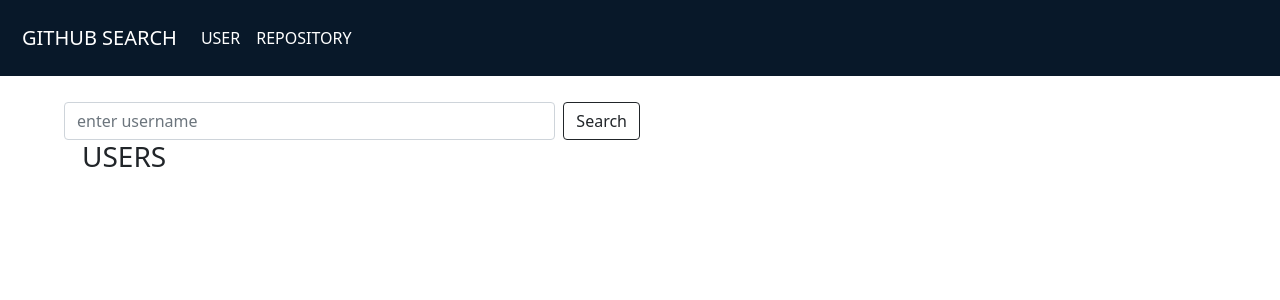
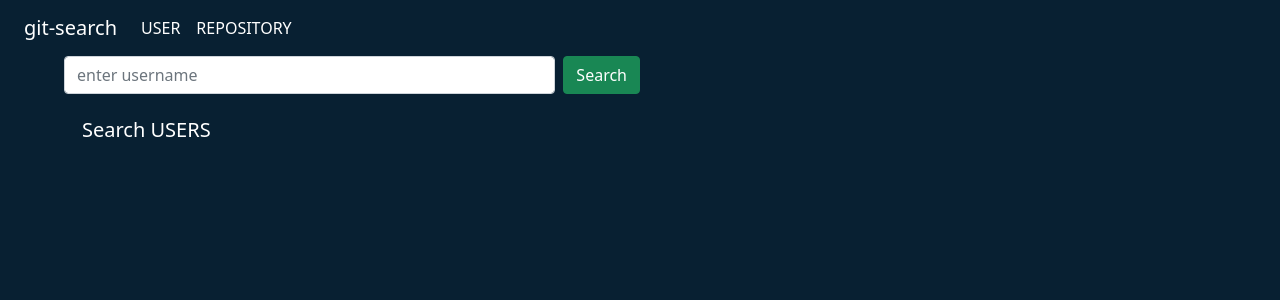
Before and after one commit to Martin023/git-search, an Angular app: page /user in a window 1280 px wide. Shown: the top 300 px of the page. Built offline with nearby package versions, Linux system fonts and the light colour scheme.

Commit message:
This commit will add navigation routes

```diff
--- a/src/app/app.module.ts
+++ b/src/app/app.module.ts
@@ -9,13 +9,15 @@
 import { UserComponent } from './user/user.component';
 import { NavBarComponent } from './nav-bar/nav-bar.component';
 import { RepositorySearchComponent } from './repository-search/repository-search.component';
+import { LandigPageComponent } from './landig-page/landig-page.component';
 
 @NgModule({
   declarations: [
     AppComponent,
     UserComponent,
     NavBarComponent,
-    RepositorySearchComponent
+    RepositorySearchComponent,
+    LandigPageComponent
   ],
   imports: [
     BrowserModule,
--- /dev/null
+++ b/src/app/landig-page/landig-page.component.css
@@ -0,0 +1,69 @@
+*{
+    background: #082032;
+    color:white;
+}
+.all-items{
+    height: 92vh;
+}
+
+span.appearance{
+    color:rgba(0,255,0,0.75);
+}
+h4{
+    padding: 5%;
+    white-space:nowrap;
+    overflow:hidden;
+    /* border-right: solid 3px rgba(0,255,0,0.75); */
+    animation :animated-text 4s steps(29,end) 1s 1 normal both;
+    /* animated-cursor 600ms steps(29,end) infinite; */
+
+}
+h6{
+   text-align: center;
+   color:rgba(0,255,0,0.75);
+}
+/* text animation */
+
+@keyframes animated-text{
+    0% {
+        width:0;
+    }
+    to {
+        width:470px;
+    }
+}
+/* @keyframes animated-cursor{
+    from {
+        border-right-color: rgba(0,255,0,0.75);
+    }
+    to{
+        border-right-color: transparent;
+    }
+} */
+
+h4 span{
+    color:rgba(0,255,0,0.75)
+}
+
+#question{
+    color:rgba(0,255,0,0.75);
+    font-size: large;
+    display: flex;
+    justify-content: center;
+}
+
+#indent{
+    padding-left: 50px;
+}
+
+#indentLink{
+  padding-left: 50px;
+}
+
+#indentLink a:hover{
+    color: rgba(0,255,0,0.75);
+}
+.landingPageText p{
+    margin-left: 10%;
+    margin-right: 10%;
+}
--- /dev/null
+++ b/src/app/landig-page/landig-page.component.html
@@ -0,0 +1,42 @@
+<div class="all-items">
+    <div class="container-fluid ">
+        <h4> Hello,<span> Welcome to Git-search......</span></h4>
+
+        <div class="landingPageText">
+
+            <p> <span class="appearance"id="indent">Welcome to git-search.</span> Here we make it easy for you to see the profile and
+                public repositories of any user. All
+                you need is their Github user names or repository names and you will be good to go. You feed in that user name in the search
+                bar below and in a press of a button,
+                you will have their full profile.</p>
+
+            <p> <span id="question">Are you new to GitHub?</span> </p>
+
+            <p> <span id="indent">Github</span> is a Git repository hosting service, but it adds many of its own
+                features. While Git is a command line tool,
+                GitHub provides a Web-based graphical interface. It also provides access control and several
+                collaboration features,
+                such as a wikis and basic task management tools for every project.</p>
+
+
+            <h6 class="appearance">How to use the app :</h6>
+            <p>To search for any user, navigate to git-search section on the navigation bar and you will be able to
+                search for any repo or user.</p>
+
+        </div>
+
+
+    </div>
+
+    <!-- footer -->
+    <br>
+    <br>
+    <footer class="page-footer font-small blue">
+
+        <!-- Copyright -->
+        <div class="footer-copyright text-center py-3">© 2022
+        </div>
+        <!-- Copyright -->
+
+    </footer>
+</div>
--- /dev/null
+++ b/src/app/landig-page/landig-page.component.ts
@@ -0,0 +1,15 @@
+import { Component, OnInit } from '@angular/core';
+
+@Component({
+  selector: 'app-landig-page',
+  templateUrl: './landig-page.component.html',
+  styleUrls: ['./landig-page.component.css']
+})
+export class LandigPageComponent implements OnInit {
+
+  constructor() { }
+
+  ngOnInit(): void {
+  }
+
+}
--- a/src/app/nav-bar/nav-bar.component.css
+++ b/src/app/nav-bar/nav-bar.component.css
@@ -1,13 +1,14 @@
+*{
+    background: #082032;
+    color:white;
+}
 #navbar{
-    background-color: #081829;
-    padding: 10px;
-    margin-bottom:2%;
-
+    background-color: #082032;
 
 }
  #navbar ul li a:hover {
-    background-color: white;
-    color: crimson;
+
+    color: rgba(0,255,0,0.75);
     box-shadow: 0 0 10px black;
  }
 
@@ -16,7 +17,9 @@
 
  }
  #navbar a:hover{
-    background-color: white;
-    color: crimson;
-    box-shadow: 0 0 10px black;
+
+    color: rgba(0,255,0,0.75);
  }
+ footer{
+     margin-bottom: 0px;
+ }
--- a/src/app/nav-bar/nav-bar.component.html
+++ b/src/app/nav-bar/nav-bar.component.html
@@ -1,7 +1,9 @@
-<div id="navbar">
-    <nav class="navbar navbar-expand-lg navbar">
+
+<div class="all-items">
+    <div id="navbar" class="container-fluid">
+        <nav class="navbar navbar-expand-lg ">
           <div class="container-fluid">
-        <a class="navbar-brand" href="#">GITHUB SEARCH</a>
+            <a class="navbar-brand" routerLink="/landing-page">git-search</a>
             <button class="navbar-toggler" type="button" data-bs-toggle="collapse" data-bs-target="#navbarSupportedContent" aria-controls="navbarSupportedContent" aria-expanded="false" aria-label="Toggle navigation">
               <span class="navbar-toggler-icon"></span>
             </button>
@@ -15,5 +17,9 @@
                 </li>
 
               </ul>
+            </div>
+        </div>
+        </nav>
+    </div>
 
 </div>
--- a/src/app/repository-search/repository-search.component.css
+++ b/src/app/repository-search/repository-search.component.css
@@ -0,0 +1,10 @@
+.all-items{
+    background: #082032;
+    color:white;
+    min-height: 100vh;
+
+}
+#form{
+    width:50%;
+    padding-left:5%
+}
--- a/src/app/repository-search/repository-search.component.html
+++ b/src/app/repository-search/repository-search.component.html
@@ -1,10 +1,14 @@
+<div class="all-items">
     <form class="d-flex" #repositoryform='ngForm' id="form">
         <input [(ngModel)]="searchText"  name="text" class="form-control me-2" type="search" placeholder="search repo by username" aria-label="Search">
-    <button class="btn btn-outline-dark"  (click)="searchRepositories()">Search</button>
+
+        <button class="btn btn-success"  (click)="searchRepositories()">Search</button>
       </form>
 
       <div class="container">
-    <h3>REPOSITORIES</h3>
+          <br>
+
+        <h5>Search REPOSITORIES</h5>
       <div *ngFor="let repository of repositories;let i =index">
 
        <div class="row-3">
@@ -14,9 +18,10 @@
           <h3>{{repository.name}}</h3>
           <p>{{repository.description}}</p>
           <p>{{repository.language}}</p>
-      <a class = "btn btn-dark" href = {{repository.html_url}}>View Repo</a>
+          <a class = "btn btn-success" href = {{repository.html_url}}>View user's Repo</a>
       </div>
        </div>
         </div>
 
       </div>
+</div>
--- a/src/app/user/user.component.css
+++ b/src/app/user/user.component.css
@@ -2,3 +2,9 @@
     width:50%;
     padding-left:5%
 }
+.all-items{
+    background: #082032;
+    color:white;
+    min-height: 100vh;
+
+}
--- a/src/app/user/user.component.html
+++ b/src/app/user/user.component.html
@@ -1,10 +1,12 @@
+<div class="all-items">
     <form class="d-flex" #userform='ngForm' id="form">
         <input [(ngModel)]="searchText"  name="searchText" class="form-control me-2" type="search" placeholder="enter username" aria-label="Search">
-    <button class="btn btn-outline-dark"  (click)="searchUser()">Search</button>
+        <button class="btn btn-success"  (click)="searchUser()">Search</button>
       </form>
 
       <div class ="container">
-  <h3>USERS</h3>
+      <br>
+      <h5>Search USERS</h5>
       <div *ngIf="searchResult">
       <div class = "row">
         <div class ="col-md-7">
@@ -19,3 +21,5 @@
       </div>
       </div>
       </div>
+
+</div>
```
Also changed, not shown: src/app/app-routing.module.ts (+4 -3 lines), 1 other file (tests, documents, lock files or other folders). Lines whose indentation alone changed are shown as unchanged.
